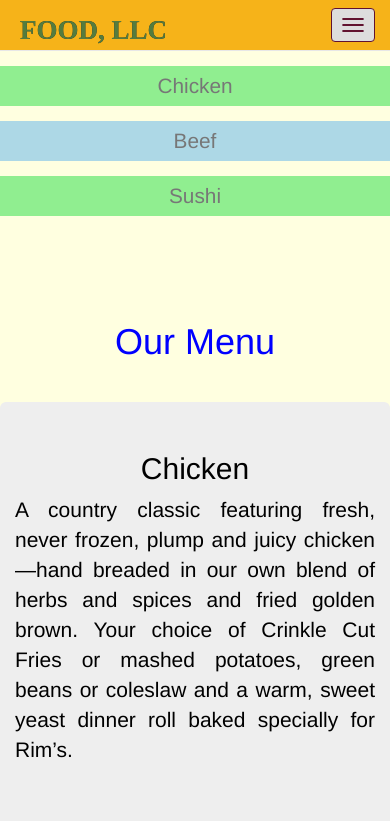
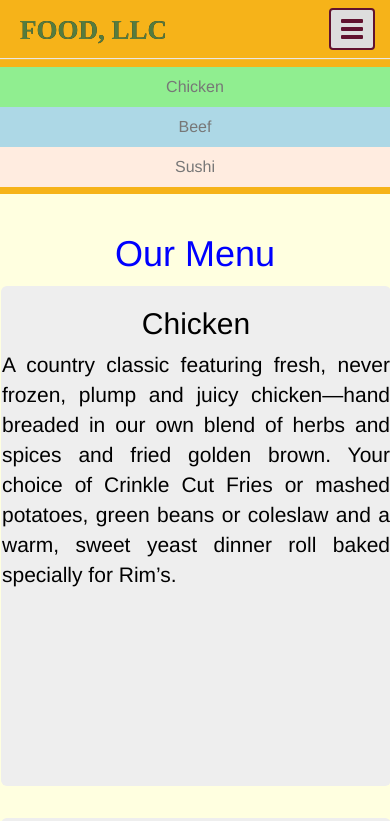
Before and after one commit to Bouba-BF/mod3, a plain HTML site: page site/index.html in a window 390 px wide. Both pictures are taken after a click on the button "Toggle navigation". Shown: the top 821 px of the page. Drawn offline with Linux system fonts and the light colour scheme; a small style sheet from the web is missing.

Commit message:
new modification

```diff
--- a/site/css/styles.css
+++ b/site/css/styles.css
@@ -7,7 +7,7 @@ body {
 }
 
 /** HEADER **/
-#header-nav {
+#header-nav{
   background-color: #f6b319;
   border-radius: 0;
   border: 0;
@@ -31,42 +31,37 @@ body {
 }
 
 .navbar-header button.navbar-toggle, .navbar-header .icon-bar {
-  border: 1px solid #61122f;
+  border: 2px solid #61122f;
 }
 
+}
 #listes {
-background-color: lightyellow;
 color: #000;
 font-size: 1.3em;
+background-color: lightyellow;
 
  }
-.navbar-nav  {
-  margin-top: 0px;
-  margin-bottom: 0;
-  border: 0;
-  }
 
-#navbar-ext.navbar-text {
-text-align: center;
+#navbar-ext.text-center {
 background-color: lightgreen;
 
 }
-  #navbartex.navbar-text {
-text-align: center;
+  #navbartex.text-center {
 background-color: lightblue;
 
   }
-  #navbarte.navbar-text {
-text-align: center;
-background-color: lightgreen;
+  #navbarte.text-center {
+background-color: #ffece0;
 
   }
 /* HOME PAGE  CONTAINER*/
 .container .jumbotron {
   box-shadow: 0 0 50px #3F0C1F;
   border: 2px solid #3F0C1F;
-  margin-top: 30px;
-  padding: O;
+  margin-top: 2px;
+  margin-left: 1px;
+  margin-right:1px;
+  padding: 1px;
 }
 
 #menu1.text-center {
--- a/site/index.html
+++ b/site/index.html
@@ -25,9 +25,9 @@
       </div> <!-- navbar-header -->
       <div id="collapsable-nav" class="collapse navbar-collapse">
           <ul id="listes" class="nav navbar-nav visible-xs" >
-            <li id="navbar-ext" class="navbar-text"><a hreh="#Chicken">Chicken</a></li>
-            <li id="navbartex" class="navbar-text"><a hreh="#Beef">Beef</a></li>
-            <li id="navbarte" class="navbar-text"><a hreh="#Sushi">Sushi</a> </li>
+            <li id="navbar-ext" class="text-center"><a hreh="#Chicken">Chicken</a></li>
+            <li id="navbartex" class="text-center"><a hreh="#Beef">Beef</a></li>
+            <li id="navbarte" class="text-center"><a hreh="#Sushi">Sushi</a> </li>
           </ul><!-- #nav-list -->
        </div><!-- .collapse .navbar-collapse -->
 
@@ -37,7 +37,7 @@
  </header>
 
  <div id="main-content" class="container">
- <div id="menu1" class="text-center"><br><br><h1>Our Menu</h1></div>
+ <div id="menu1" class="text-center"><h1>Our Menu</h1></div>
  <div class="row">
      <div id="chicken1" class="jumbotron col-xs-12">
     <h2 class="text-center">Chicken</h2>
```
